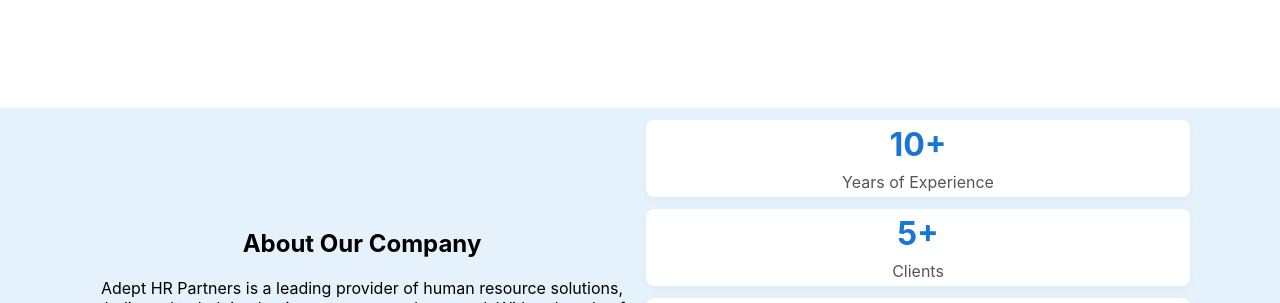
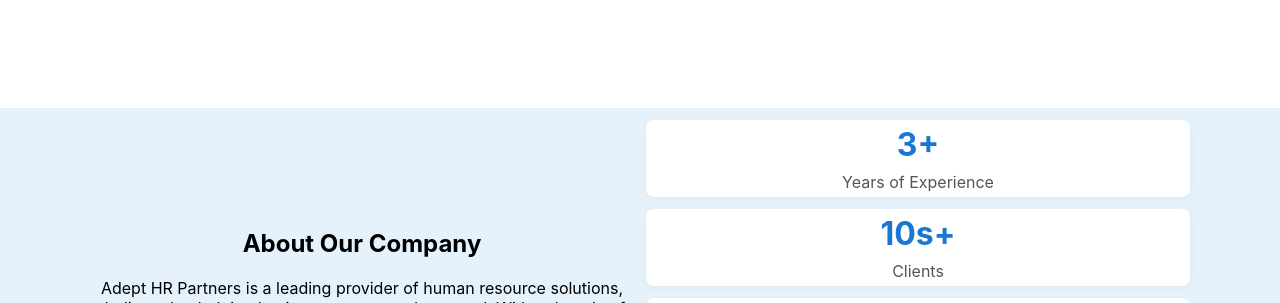
Before and after one commit to valechakamal/adepthrpartners-ui-app, a React (Create React App) app: page / in a window 1280 px wide. Shown: the part 900-1203 px from the top of the page. Built offline with nearby package versions, Linux system fonts and the light colour scheme.

Commit message:
aboutus stats fixeds# Please enter the commit message for your changes. Lines starting

```diff
--- a/src/components/aboutus.jsx
+++ b/src/components/aboutus.jsx
@@ -2,8 +2,8 @@
 
 // Example statistics data
 const stats = [
-    { label: 'Years of Experience', value: '10+' },
-    { label: 'Clients', value: '5+' },
+    { label: 'Years of Experience', value: '3+' },
+    { label: 'Clients', value: '10s+' },
     { label: 'Projects Delivered', value: '30+' },
     { label: 'Team Members', value: '5+' },
 ];
```
